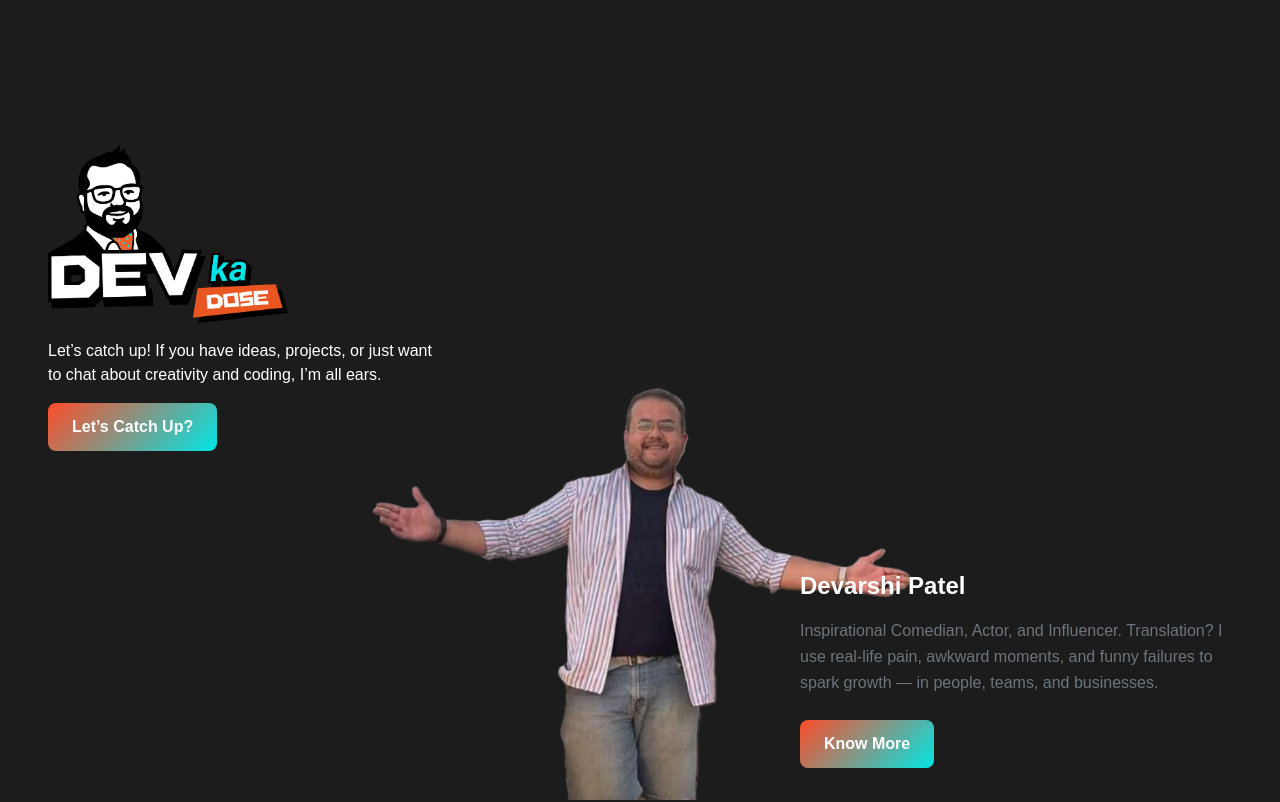
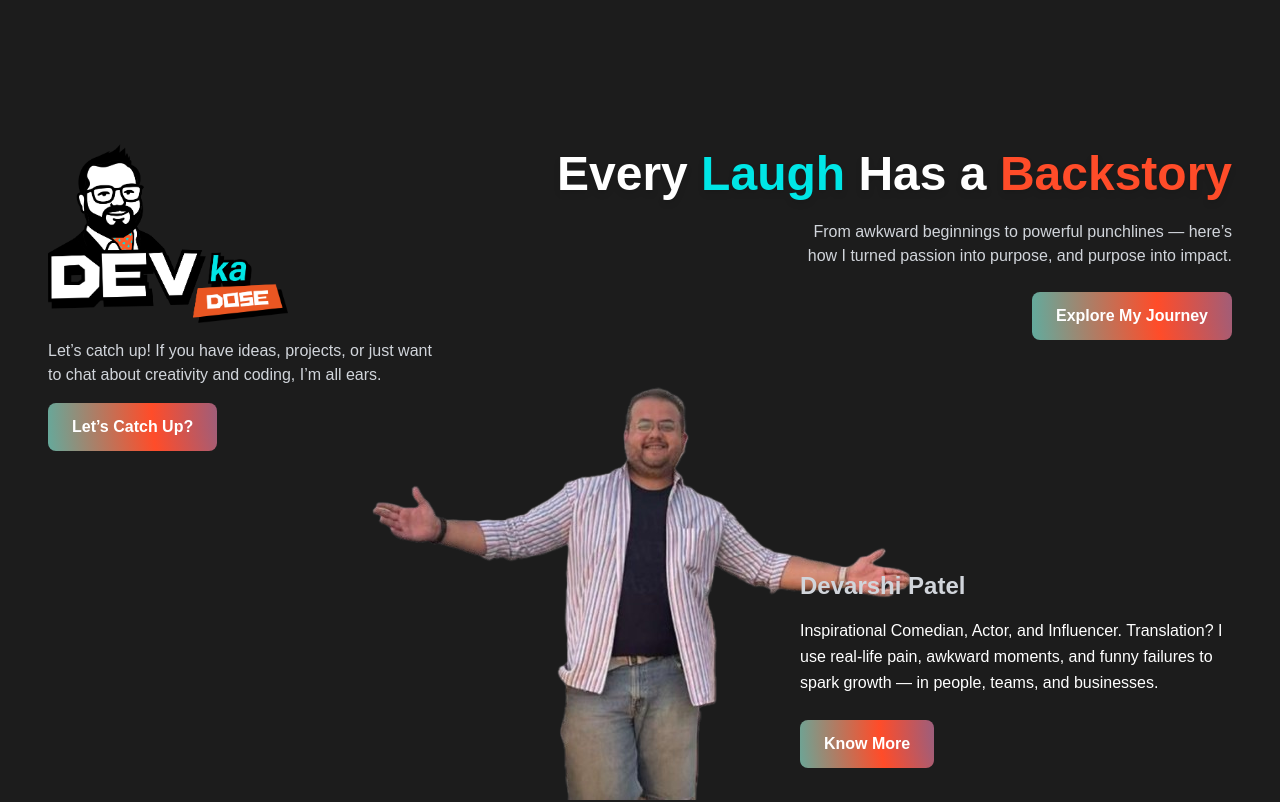
Before and after one commit to AshishProject7878/react-prototype, a React (Vite) app: page / in a window 1280 px wide. Shown: the top 802 px of the page. Built offline with nearby package versions, Linux system fonts and the light colour scheme; a web font is replaced by a local one.

Commit message:
Hero section changed little bit

```diff
--- a/src/components/Contact.jsx
+++ b/src/components/Contact.jsx
@@ -549,10 +549,7 @@ const Contact = () => {
                     animate="visible"
                     whileHover={{ scale: 1.05 }}
                     whileTap={{ scale: 0.95 }}
-                    className="w-full px-6 py-3 rounded-lg font-semibold text-white transition-all duration-300 hover:opacity-90 hover:scale-105 animated-gradient"
-                    style={{
-                      backgroundImage: 'linear-gradient(135deg, #FF4C29, #00E6E6)',
-                     }}
+                    className="w-full px-6 py-3 animated-gradient rounded-lg font-semibold text-white transition-all duration-300 hover:opacity-90 hover:scale-105 animated-gradient"
                   >
                     {isSubmitting ? (
                       <div className="flex items-center justify-center space-x-2">
--- a/src/components/Hero.jsx
+++ b/src/components/Hero.jsx
@@ -1,93 +1,92 @@
-import React from 'react';
+import React from "react";
 
 const Hero = () => {
   return (
     <div className="relative h-screen w-full overflow-hidden">
       {/* Top Left - Brand Name */}
       <div className="topSection absolute top-36 left-12 z-20">
-        {/* <h1
-          className="text-4xl font-bold tracking-wide"
-          style={{
-            color: '#00E6E6',
-            fontFamily: "'Poppins', sans-serif"
-          }}
-        >
-          <span className="funky-text-4 text-6xl">DEV</span>
-          <span className="funky-text">ka</span>
-          <span
-            className="funky-text-4 text-6xl"
-            style={{
-              backgroundColor: '#FF4C29',
-              padding: '10px 20px',
-              clipPath: 'polygon(10% 0%, 100% 5%, 90% 100%, 0% 100%)',
-              display: 'inline-block',
-              color: 'white',
-            }}
-          >
-            DOSE
-          </span>
-        </h1> */}
-        <img
-        className='w-60 h-auto LogoImg'
-        src="img/lgwh.png" alt=""/>
-        <p className="mt-4 max-w-sm text-white font-medium">
-          Let’s catch up! If you have ideas, projects, or just want to chat about creativity and coding, I’m all ears.
+        <img className="w-60 h-auto LogoImg" src="img/lgwh.png" alt="Logo" />
+        <p className="mt-4 max-w-sm text-gray-300 font-medium">
+          Let’s catch up! If you have ideas, projects, or just want to chat
+          about creativity and coding, I’m all ears.
         </p>
 
         <button
           onClick={() => {
-            const contactSection = document.getElementById('contact');
+            const contactSection = document.getElementById("contact");
             if (contactSection) {
-              contactSection.scrollIntoView({ behavior: 'smooth' });
+              contactSection.scrollIntoView({ behavior: "smooth" });
             }
           }}
           className="mt-4 px-6 py-3 rounded-lg font-semibold text-white transition-all duration-300 hover:opacity-90 hover:scale-105 animated-gradient"
-          style={{
-             backgroundImage: 'linear-gradient(135deg, #FF4C29, #00E6E6)',
-           }}
         >
           Let’s Catch Up?
         </button>
       </div>
 
+      <div className="topSection2 absolute top-36 right-12 z-20 text-right">
+        <h1 className="text-5xl font-extrabold text-white leading-tight drop-shadow-md">
+          Every{" "}
+          <span
+            style={{
+              color: "#00E6E6",
+            }}
+          >
+            Laugh
+          </span>{" "}
+          Has a{" "}
+          <span
+            style={{
+              color: "#FF4C29",
+            }}
+          >
+            Backstory
+          </span>
+        </h1>
 
-      {/* Top Right - Logo */}
-      {/* <div className="absolute top-36 right-12 z-20">
-        <div
-          className="w-44 h-16 rounded-full flex items-center justify-center text-2xl font-bold"
+        <p className="mt-4 text-gray-300 max-w-md ml-auto">
+          From awkward beginnings to powerful punchlines — here’s how I turned
+          passion into purpose, and purpose into impact.
+        </p>
+
+        <button
+          onClick={() => {
+            const journeySection = document.getElementById("journey");
+            if (journeySection) {
+              journeySection.scrollIntoView({ behavior: "smooth" });
+            }
+          }}
+          className="mt-6 px-6 py-3 rounded-lg font-semibold text-white transition-all duration-300 hover:opacity-90 hover:scale-105 animated-gradient"
         >
-          <img src='img/lgwh.png' alt='Logo'/>
+          Explore My Journey
+        </button>
       </div>
-      </div> */}
 
       {/* Bottom Right - Text Content */}
       <div className="bottomRight absolute bottom-8 right-8 z-20 max-w-md">
         <h2
-          className="KnowName text-2xl font-bold mb-4"
+          className="KnowName text-2xl font-bold mb-4 text-gray-300"
           style={{
-            color: '#fff',
-            fontFamily: "'Poppins', sans-serif"
+            fontFamily: "'Poppins', sans-serif",
           }}
         >
           Devarshi Patel
         </h2>
         <p
           className="knowText text-base leading-relaxed mb-4"
-          style={{ color: '#6C757D' }}
+          style={{ color: "#fff" }}
         >
-          Inspirational Comedian, Actor, and Influencer.
-          Translation? I use real-life pain, awkward moments, and funny failures to spark growth — in people, teams, and businesses.
+          Inspirational Comedian, Actor, and Influencer. Translation? I use
+          real-life pain, awkward moments, and funny failures to spark growth —
+          in people, teams, and businesses.
         </p>
         <div className="mt-6">
           <button
             className="animated-gradient hover:opacity-90 hover:scale-105 px-6 py-3 rounded-lg font-semibold text-white transition-all duration-300"
-          style={{
-            backgroundImage: 'linear-gradient(135deg, #FF4C29, #00E6E6)',
-           }}
             onClick={() => {
-            const section = document.getElementById('about');
+              const section = document.getElementById("about");
               if (section) {
-              section.scrollIntoView({ behavior: 'smooth' });
+                section.scrollIntoView({ behavior: "smooth" });
               }
             }}
           >
@@ -99,20 +98,17 @@ const Hero = () => {
       {/* Bottom Center - Image */}
       <div className="absolute bottom-0 left-1/2 transform -translate-x-1/2 z-10">
         <div className="relative">
-          {/* Placeholder for actual image */}
-          <div
-            className="w-max h-max rounded-t-full flex items-end justify-center text-white text-lg font-medium"
-          >
+          <div className="w-max h-max rounded-t-full flex items-end justify-center text-white text-lg font-medium">
             <div className="bottom-image-section text-center">
-                <img src='img/LogoImage.png' alt="Devarshi's Image"/>
+              <img
+                src="img/LogoImage.png"
+                alt="Devarshi's Image"
+                className="w-auto h-auto max-h-[600px] object-contain"
+              />
             </div>
           </div>
-
-          {/* Decorative elements */}
         </div>
       </div>
-
-      {/* Background decorative elements */}
     </div>
   );
 };
--- a/src/index.css
+++ b/src/index.css
@@ -481,4 +481,32 @@ body {
   .animated-title{
     font-size: 5rem;
   }
+
+  .topSection2{
+    opacity: 0;
+  }
 }
+
+.animated-gradient {
+  background: radial-gradient(circle, #007BFF, #FF4C29, #00E6E6);
+  background-size: 400% 400%;
+  animation: circularFlow 10s linear infinite;
+}
+
+@keyframes circularFlow {
+  0% {
+    background-position: 50% 0%;
+  }
+  25% {
+    background-position: 100% 50%;
+  }
+  50% {
+    background-position: 50% 100%;
+  }
+  75% {
+    background-position: 0% 50%;
+  }
+  100% {
+    background-position: 50% 0%;
+  }
+}
```
Lines whose indentation alone changed are shown as unchanged.
